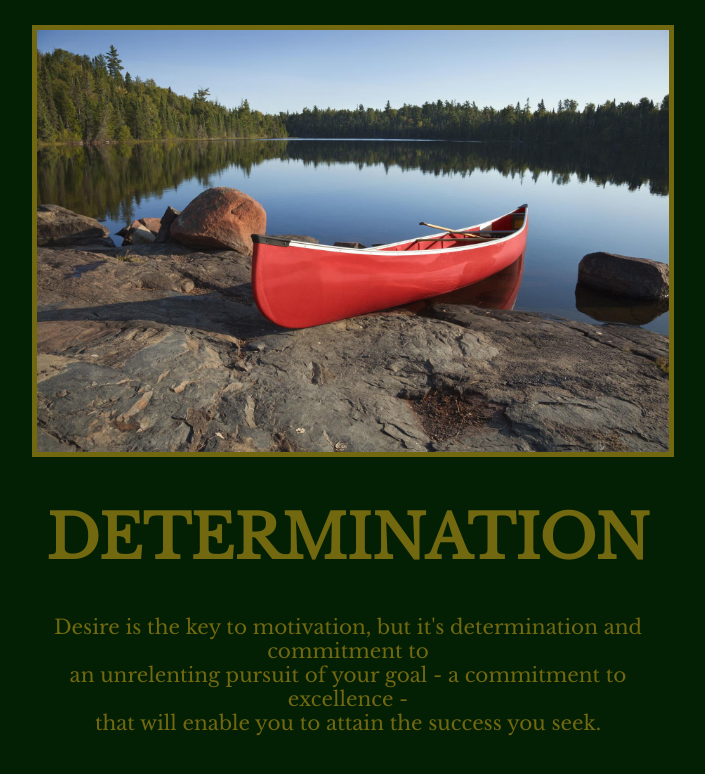
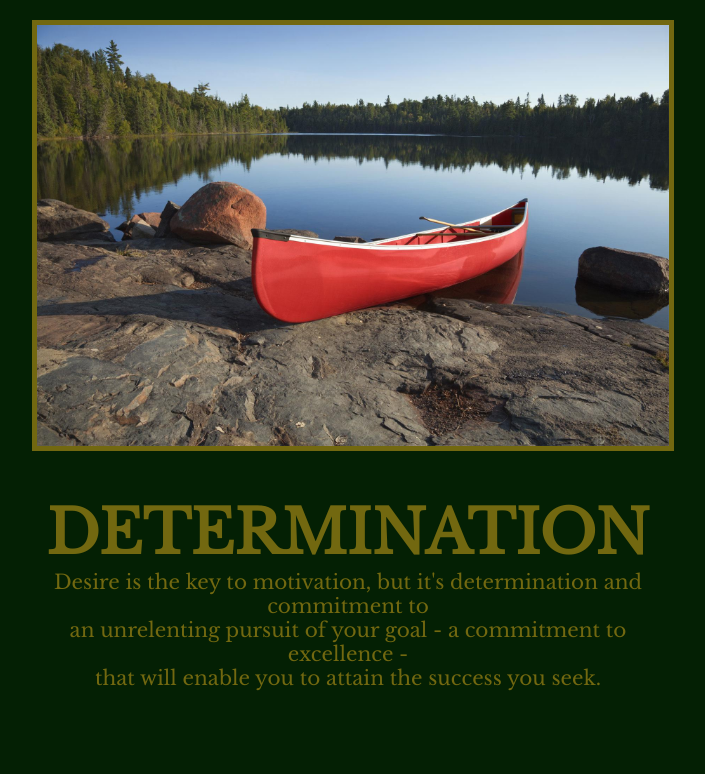
Before and after one commit to jmohr17/motivational-poster-determination, a plain HTML site: page index.html in a window 1280 px wide. Shown: the whole page, without its empty margins (292-997 px from the left). Drawn offline with nearby package versions, Linux system fonts and the light colour scheme.

Commit message:
Add files via upload

```diff
--- a/style.css
+++ b/style.css
@@ -5,8 +5,7 @@ html {
 #poster {
   width: 50%;
   margin-left: 25%;
-  height: 98%;
-  margin-top: 2%;
+  margin-top: 20px;
 }
 
 img {
@@ -20,6 +19,8 @@ h1 {
   text-transform: uppercase;
   font-size: 60px;
   color: rgb(114, 104, 16);
+  text-transform: full-width;
+  margin-bottom: 0;
 }
 
 p {
@@ -27,4 +28,5 @@ p {
   text-align: center;
   font-size: 20px;
   color: rgb(114, 104, 16);
+  margin-top: 0;
 }
```
